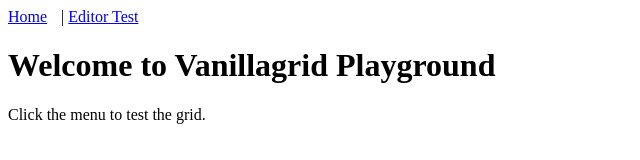
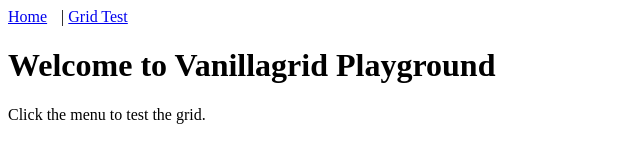
Before and after one commit to vanilla-grid/vanillagrid2.min, a Vue app in the folder playground/: page / in a window 1280 px wide. Shown: the top 160 px of the page, without its empty margins (0-640 px from the left). Built offline with nearby package versions, Linux system fonts and the light colour scheme.

Commit message:
Update App.vue

```diff
--- a/playground/src/App.vue
+++ b/playground/src/App.vue
@@ -2,7 +2,7 @@
     <div>
       <nav>
         <router-link to="/">Home</router-link> |
-        <router-link to="/editor-test">Editor Test</router-link>
+        <router-link to="/grid-test">Grid Test</router-link>
       </nav>
       <router-view />
     </div>
```
